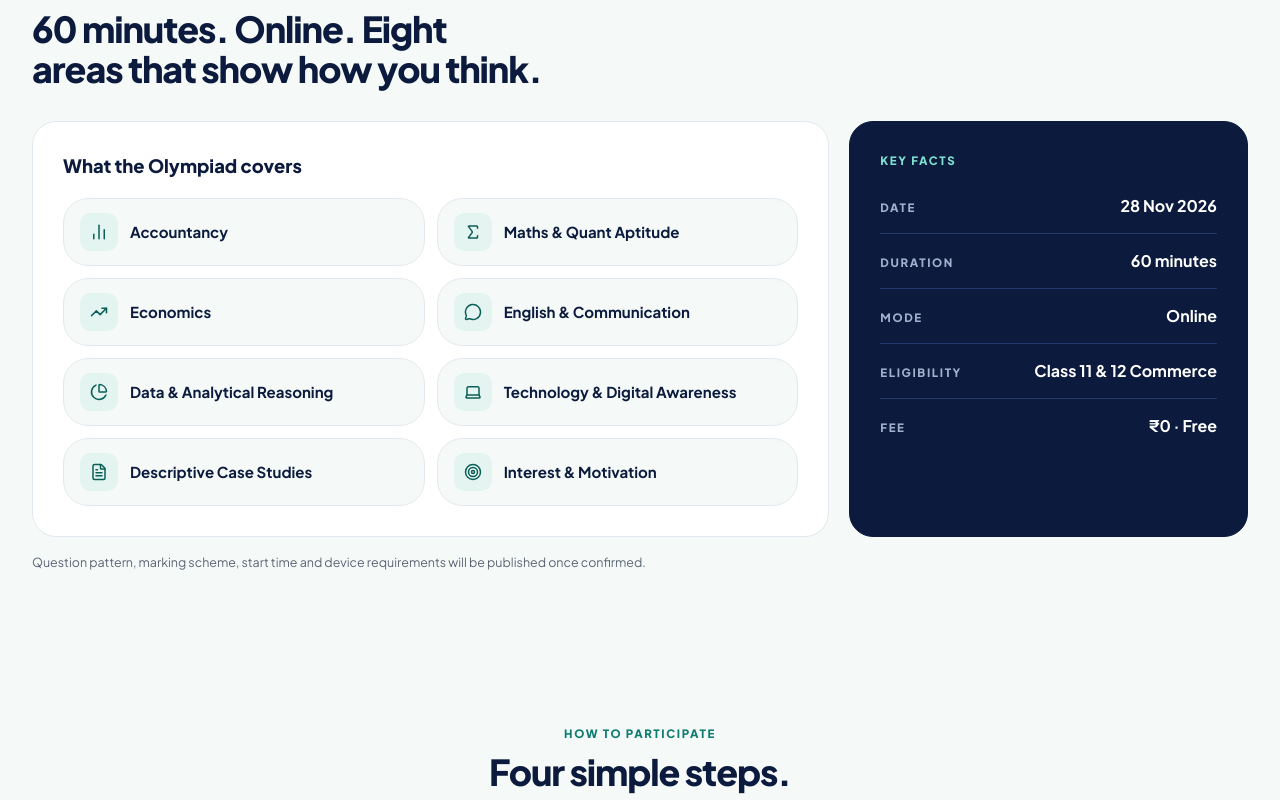
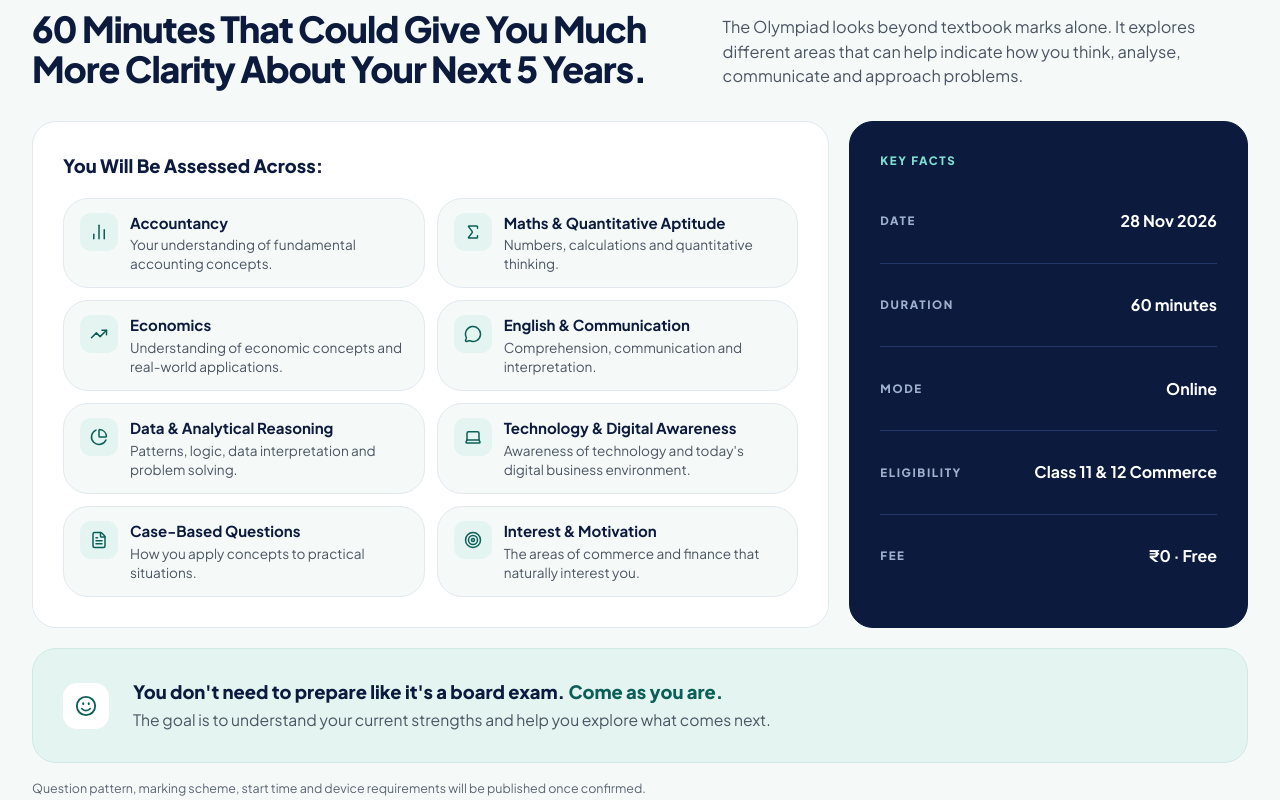
Before and after one commit to mardimanisha/acca-olympiad, a Next.js app: page / in a window 1280 px wide. Shown: the part 7640-8440 px from the top of the page. Built offline with nearby package versions, Linux system fonts and the light colour scheme.

Commit message:
Rewrite assessment section with area descriptions
New heading and intro, eight assessed areas with one-line
descriptions (Case-Based Questions replaces Descriptive Case Studies,
FAQ updated to match), key facts and a "Come as you are" note.

Co-Authored-By: Claude Opus 5.5 <noreply@anthropic.com>

```diff
--- a/src/components/sections/assessment.tsx
+++ b/src/components/sections/assessment.tsx
@@ -1,52 +1,71 @@
-import { ChartNoAxesColumn, ChartPie, FileText, Laptop, MessageCircle, Sigma, Target, TrendingUp } from "lucide-react";
+import { ChartNoAxesColumn, ChartPie, FileText, Laptop, MessageCircle, Sigma, Smile, Target, TrendingUp } from "lucide-react";
 import { Item, Stagger, Tile } from "@/components/motion";
 import { Section, SectionHead, Wrap } from "@/components/site";
 import { KEY_FACTS, STEPS } from "@/lib/content";
 
 const TOPICS = [
-  { icon: ChartNoAxesColumn, text: "Accountancy" },
-  { icon: Sigma, text: "Maths & Quant Aptitude" },
-  { icon: TrendingUp, text: "Economics" },
-  { icon: MessageCircle, text: "English & Communication" },
-  { icon: ChartPie, text: "Data & Analytical Reasoning" },
-  { icon: Laptop, text: "Technology & Digital Awareness" },
-  { icon: FileText, text: "Descriptive Case Studies" },
-  { icon: Target, text: "Interest & Motivation" },
+  { icon: ChartNoAxesColumn, title: "Accountancy", text: "Your understanding of fundamental accounting concepts." },
+  { icon: Sigma, title: "Maths & Quantitative Aptitude", text: "Numbers, calculations and quantitative thinking." },
+  { icon: TrendingUp, title: "Economics", text: "Understanding of economic concepts and real-world applications." },
+  { icon: MessageCircle, title: "English & Communication", text: "Comprehension, communication and interpretation." },
+  { icon: ChartPie, title: "Data & Analytical Reasoning", text: "Patterns, logic, data interpretation and problem solving." },
+  { icon: Laptop, title: "Technology & Digital Awareness", text: "Awareness of technology and today's digital business environment." },
+  { icon: FileText, title: "Case-Based Questions", text: "How you apply concepts to practical situations." },
+  { icon: Target, title: "Interest & Motivation", text: "The areas of commerce and finance that naturally interest you." },
 ];
 
-/** s08 — what the Olympiad covers plus key facts. */
+/** s08 — what the Olympiad assesses, key facts and a no-pressure note. */
 export function Assessment() {
   return (
     <Section id="s08">
       <Wrap>
-        <SectionHead eyebrow="Assessment details" title="60 minutes. Online. Eight areas that show how you think." />
+        <SectionHead
+          eyebrow="Assessment details"
+          title="60 Minutes That Could Give You Much More Clarity About Your Next 5 Years."
+          intro="The Olympiad looks beyond textbook marks alone. It explores different areas that can help indicate how you think, analyse, communicate and approach problems."
+        />
         <Stagger className="grid gap-3.5 sm:gap-5 lg:grid-cols-[minmax(0,2fr)_minmax(0,1fr)]">
           <Tile>
-            <h3 className="text-[1.15rem] font-extrabold">What the Olympiad covers</h3>
+            <h3 className="text-[1.15rem] font-extrabold">You Will Be Assessed Across:</h3>
             <div className="mt-[18px] grid gap-3 sm:grid-cols-2">
-              {TOPICS.map(({ icon: Icon, text }) => (
+              {TOPICS.map(({ icon: Icon, title, text }) => (
                 <div
-                  key={text}
-                  className="flex items-center gap-3 rounded-2xl border border-line bg-canvas px-4 py-3.5 text-[0.94rem] leading-[1.3] font-bold text-navy transition-colors hover:border-mint-line hover:bg-mint"
+                  key={title}
+                  className="flex items-start gap-3 rounded-2xl border border-line bg-canvas px-4 py-3.5 transition-colors hover:border-mint-line hover:bg-mint"
                 >
                   <span className="ic size-[38px] rounded-[11px] [&_svg]:size-[18px]">
                     <Icon />
                   </span>
-                  {text}
+                  <div>
+                    <b className="block text-[0.94rem] leading-[1.3] text-navy">{title}</b>
+                    <p className="mt-1 text-[0.85rem] leading-snug">{text}</p>
+                  </div>
                 </div>
               ))}
             </div>
           </Tile>
-          <Tile tone="navy">
+          <Tile tone="navy" className="flex flex-col">
             <span className="eyebrow">Key facts</span>
-            <dl className="mt-2.5 grid">
+            <dl className="mt-2.5 grid flex-1 auto-rows-fr">
               {KEY_FACTS.map(([k, v]) => (
-                <div key={k} className="flex items-baseline justify-between gap-3 border-t border-navy-line py-[15px] first:border-t-0">
+                <div key={k} className="flex items-center justify-between gap-3 border-t border-navy-line py-[15px] first:border-t-0">
                   <dt className="text-[0.72rem] font-extrabold tracking-[0.14em] text-haze uppercase">{k}</dt>
                   <dd className="text-right font-bold text-white">{v}</dd>
                 </div>
               ))}
             </dl>
+          </Tile>
+          <Tile tone="mint" className="flex flex-col gap-4 sm:flex-row sm:items-center sm:gap-6 lg:col-span-2">
+            <span className="ic"><Smile /></span>
+            <div>
+              <h3 className="text-[1.15rem] leading-snug font-extrabold">
+                You don&apos;t need to prepare like it&apos;s a board exam.{" "}
+                <span className="text-teal-deep">Come as you are.</span>
+              </h3>
+              <p className="mt-1 text-[0.98rem]">
+                The goal is to understand your current strengths and help you explore what comes next.
+              </p>
+            </div>
           </Tile>
           <Item className="note-s -mt-1 lg:col-span-2">
             Question pattern, marking scheme, start time and device requirements will be published once confirmed.
--- a/src/lib/content.ts
+++ b/src/lib/content.ts
@@ -136,7 +136,7 @@ export const FAQS = [
   },
   {
     q: "What topics are covered? Is there negative marking?",
-    a: "Eight areas: Accountancy, Maths & Quant Aptitude, Economics, English & Communication, Data & Analytical Reasoning, Technology & Digital Awareness, Descriptive Case Studies, and Interest & Motivation. The question pattern and marking scheme will be published once confirmed.",
+    a: "Eight areas: Accountancy, Maths & Quant Aptitude, Economics, English & Communication, Data & Analytical Reasoning, Technology & Digital Awareness, Case-Based Questions, and Interest & Motivation. The question pattern and marking scheme will be published once confirmed.",
   },
   {
     q: "Is it only for CA or ACCA aspirants?",
```
